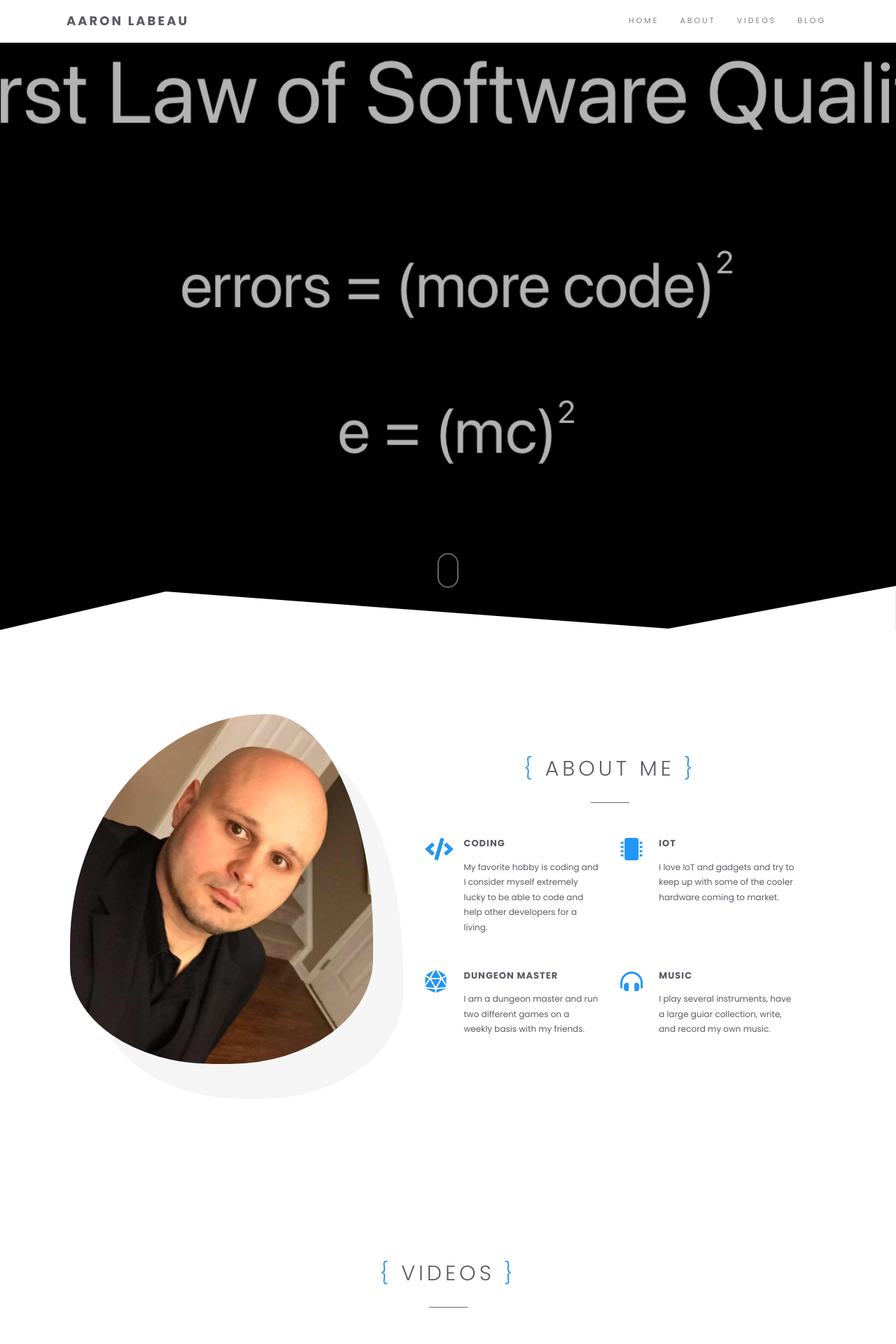
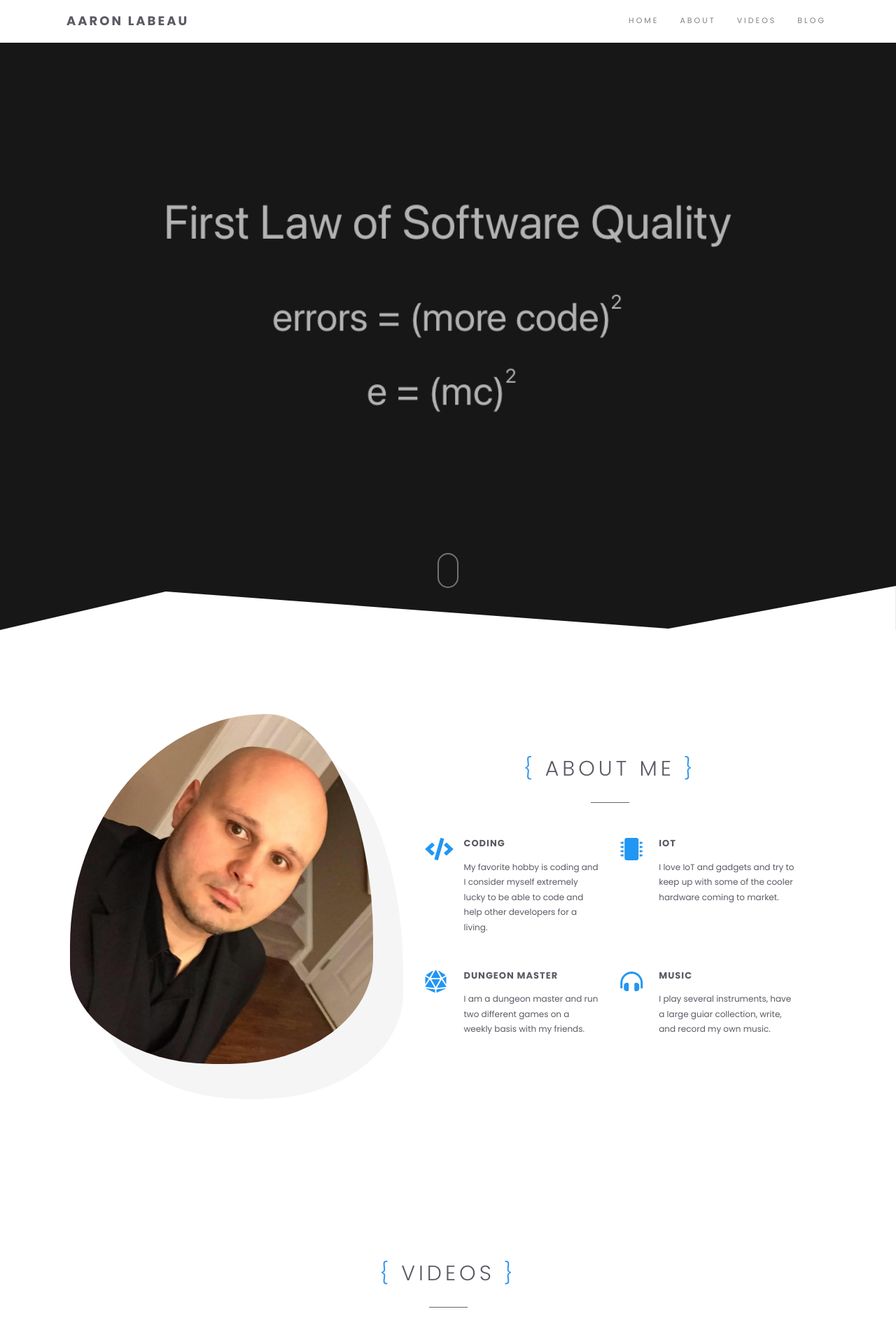
Before and after one commit to biozal/biozal.github.io, a Jekyll site: the page built from docs/index.html, in a window 1280 px wide. Shown: the top 1920 px of the page at 70% size. Built offline with Jekyll 4.4.1, drawn with Linux system fonts in a browser that asks for light colours.

Commit message:
updated images and site for better hero image

```diff
--- a/docs/assets/css/style.css
+++ b/docs/assets/css/style.css
@@ -518,7 +518,7 @@ textarea.form-control {
 /* ---------------------------------------------- */
 
 .home-banner {
-	background: url("../images/hero-website.png");
+	background: url("../images/hero-website.jpg");
 	background-color: #5b5963;
 	background-attachment: fixed;
 	background-repeat: no-repeat;
```
Also changed, not shown: docs/assets/images/hero-website.jpg (added), docs/assets/images/hero-website.png (deleted).
